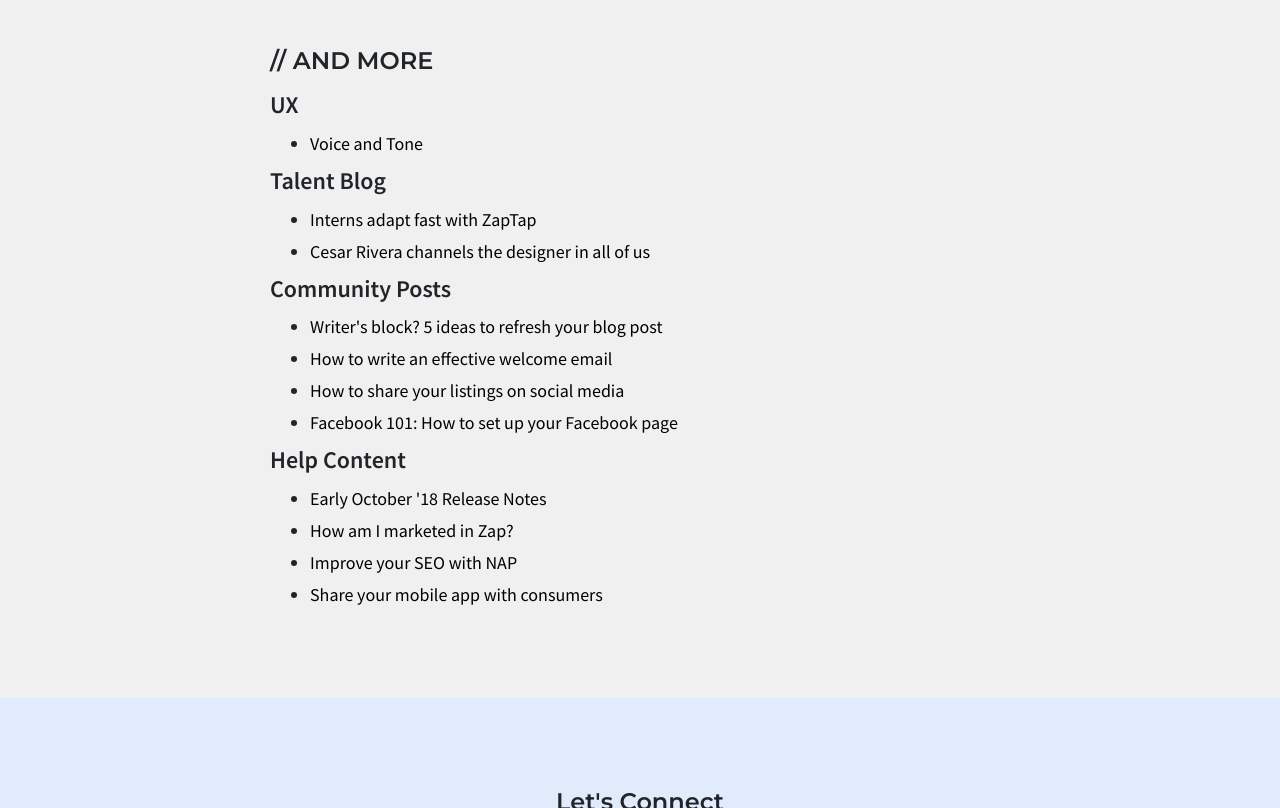
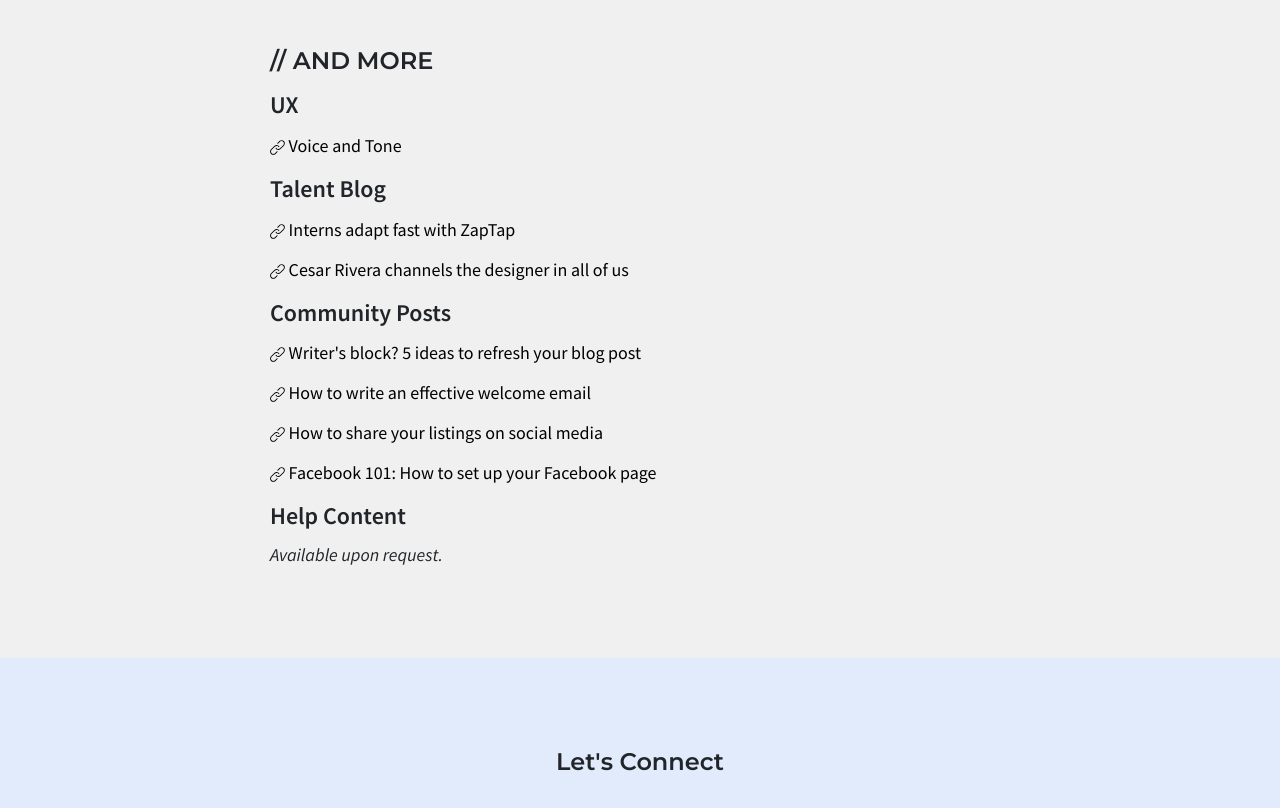
Before and after one commit to gloreos/gloreos.github.io, a plain HTML site: page project-other.html in a window 1280 px wide. Shown: the part 4540-5348 px from the top of the page. Drawn offline with nearby package versions, Linux system fonts and the light colour scheme.

```diff
--- a/css/style.css
+++ b/css/style.css
@@ -726,6 +726,15 @@ footer {
   height: 70px;
 }
 
+.andMore__icon {
+  width: 15px;
+}
+
+ul.andMore {
+  list-style: none;
+  padding-left: 0;
+}
+
 /** About **/
 
 .about__content {
--- a/project-other.html
+++ b/project-other.html
@@ -62,12 +62,12 @@
       <div class = "container container--padding">
         <h2 class = "project__h2">// SINGLE SIGN-ON</h2>
         <h3>Background</h3>
-        <p>Agents have to juggle plenty of tools; it’s difficult to remember the login credentials for all of them. Our parent-company Realogy decided to consolidate these tools under a single sign-on experience. I wrote copy that helped ease agents to this change.</p>
+        <p>Agents have to juggle plenty of tools; it’s difficult to remember the login credentials for all of them. We decided to consolidate these tools under a single sign-on experience, already provided by our business stakeholders. I wrote copy that helped ease agents to this change.</p>
         <h3>Solution</h3>
         <ul>
-          <li>Zap will be moving to a new login experience. Check it out now.</li>
+          <li>Z* will be moving to a new login experience. Check it out now.</li>
           <li>Select your brand.</li>
-          <li>What's new? We've improved Zap's login experience so you can sign in through Greenhouse. Bookmark this page for the future or access Zap from Greenhouse itself.</li>
+          <li>What's new? We've improved Z*'s login experience so you can sign in through your G* portal. Bookmark this page for the future or access Z* from the G* portal itself.</li>
         </ul>
     </section>
 
@@ -90,28 +90,38 @@
           <div class = "container container--padding">
             <h2 class = "project__h2">// AND MORE</h2>
             <h3>UX</h3>
-            <ul>
-              <li><a target="_blank" class="list__link" href="img/other/Voice_and_Tone.pdf">Voice and Tone</a></li>
+            <ul class="andMore">
+              <li>
+                <img class="andMore__icon" src="img/other/link_icon.svg" alt="link by Vasil Enchev from the Noun Project">
+                <a target="_blank" class="list__link" href="img/other/Voice_and_Tone.pdf"> Voice and Tone</a>
+              </li>
             </ul>
             <h3>Talent Blog</h3>
-            <ul>
-              <li><a target="_blank" class="list__link" href="https://www.zaplabs.com/blog/company/interns-adapt-fast-zaptap">Interns adapt fast with ZapTap</a></li>
-              <li><a target="_blank" class="list__link" href="https://www.zaplabs.com/blog/company/cesar-rivera-channels-designer-all-us">Cesar Rivera channels the designer in all of us</a></li>
+            <ul class="andMore">
+              <li>
+                <img class="andMore__icon" src="img/other/link_icon.svg" alt="link by Vasil Enchev from the Noun Project">
+                <a target="_blank" class="list__link" href="https://www.zaplabs.com/blog/company/interns-adapt-fast-zaptap"> Interns adapt fast with ZapTap</a></li>
+              <li>
+                <img class="andMore__icon" src="img/other/link_icon.svg" alt="link by Vasil Enchev from the Noun Project">
+                <a target="_blank" class="list__link" href="https://www.zaplabs.com/blog/company/cesar-rivera-channels-designer-all-us"> Cesar Rivera channels the designer in all of us</a></li>
             </ul>
             <h3>Community Posts</h3>
-            <ul>
-              <li><a target="_blank" class="list__link" href="img/other/Blog_Post_Ideas.pdf">Writer's block? 5 ideas to refresh your blog post</a></li>
-              <li><a target="_blank" class="list__link" href="img/other/Welcome_Email.pdf">How to write an effective welcome email</a></li>
-              <li><a target="_blank" class="list__link" href="img/other/Social_Media_Listing.pdf">How to share your listings on social media</a></li>
-              <li><a target="_blank" class="list__link" href="img/other/Facebook101.pdf">Facebook 101: How to set up your Facebook page</a></li>
+            <ul class="andMore">
+              <li>
+                <img class="andMore__icon" src="img/other/link_icon.svg" alt="link by Vasil Enchev from the Noun Project">
+                <a target="_blank" class="list__link" href="img/other/Blog_Post_Ideas.pdf"> Writer's block? 5 ideas to refresh your blog post</a></li>
+              <li>
+                <img class="andMore__icon" src="img/other/link_icon.svg" alt="link by Vasil Enchev from the Noun Project">
+                <a target="_blank" class="list__link" href="img/other/Welcome_Email.pdf"> How to write an effective welcome email</a></li>
+              <li>
+                <img class="andMore__icon" src="img/other/link_icon.svg" alt="link by Vasil Enchev from the Noun Project">
+                <a target="_blank" class="list__link" href="img/other/Social_Media_Listing.pdf"> How to share your listings on social media</a></li>
+              <li>
+                <img class="andMore__icon" src="img/other/link_icon.svg" alt="link by Vasil Enchev from the Noun Project">
+                <a target="_blank" class="list__link" href="img/other/Facebook101.pdf"> Facebook 101: How to set up your Facebook page</a></li>
             </ul>
             <h3>Help Content</h3>
-            <ul>
-              <li><a target="_blank" class="list__link" href="img/other/Early_October.pdf">Early October '18 Release Notes</a></li>
-              <li><a target="_blank" class="list__link" href="img/other/Zap_Impressions.pdf">How am I marketed in Zap?</a></li>
-              <li><a target="_blank" class="list__link" href="img/other/SEO_and_NAP.pdf">Improve your SEO with NAP</a></li>
-              <li><a target="_blank" class="list__link" href="img/other/Share_Mobile_App.pdf">Share your mobile app with consumers</a></li>
-            </ul>
+            <p><span class="italics">Available upon request.</span></p>
           </div>
         </section>
 
@@ -139,8 +149,8 @@
           <!--FOOTER-->
           <footer>
             <div class = "flex-wrapper">
-              <a href="https://github.com/gloreos"><img class = "footer__logo" src="img/homepage/gitHub_logo.png" alt="GitHub Logo"></a>
-              <a href="https://www.linkedin.com/in/choigloria/"><img class = "footer__logo" src="img/homepage/linkedIn_logo.png" alt="LinkedIn Logo"></a>
+              <a target="_blank" href="https://github.com/gloreos"><img class = "footer__logo" src="img/homepage/gitHub_logo.png" alt="GitHub Logo"></a>
+              <a  target="_blank" href="https://www.linkedin.com/in/choigloria/"><img class = "footer__logo" src="img/homepage/linkedIn_logo.png" alt="LinkedIn Logo"></a>
             </div>
             <div class = "flex-wrapper">
               <p>© 2019 Gloria Choi</p>
```
Also changed, not shown: about.html (+3 -2 lines), index.html (+2 -2 lines), project-help.html (+2 -2 lines), project-stacks.html (+2 -2 lines), img/other/link_icon.svg (added), 1 other file.
